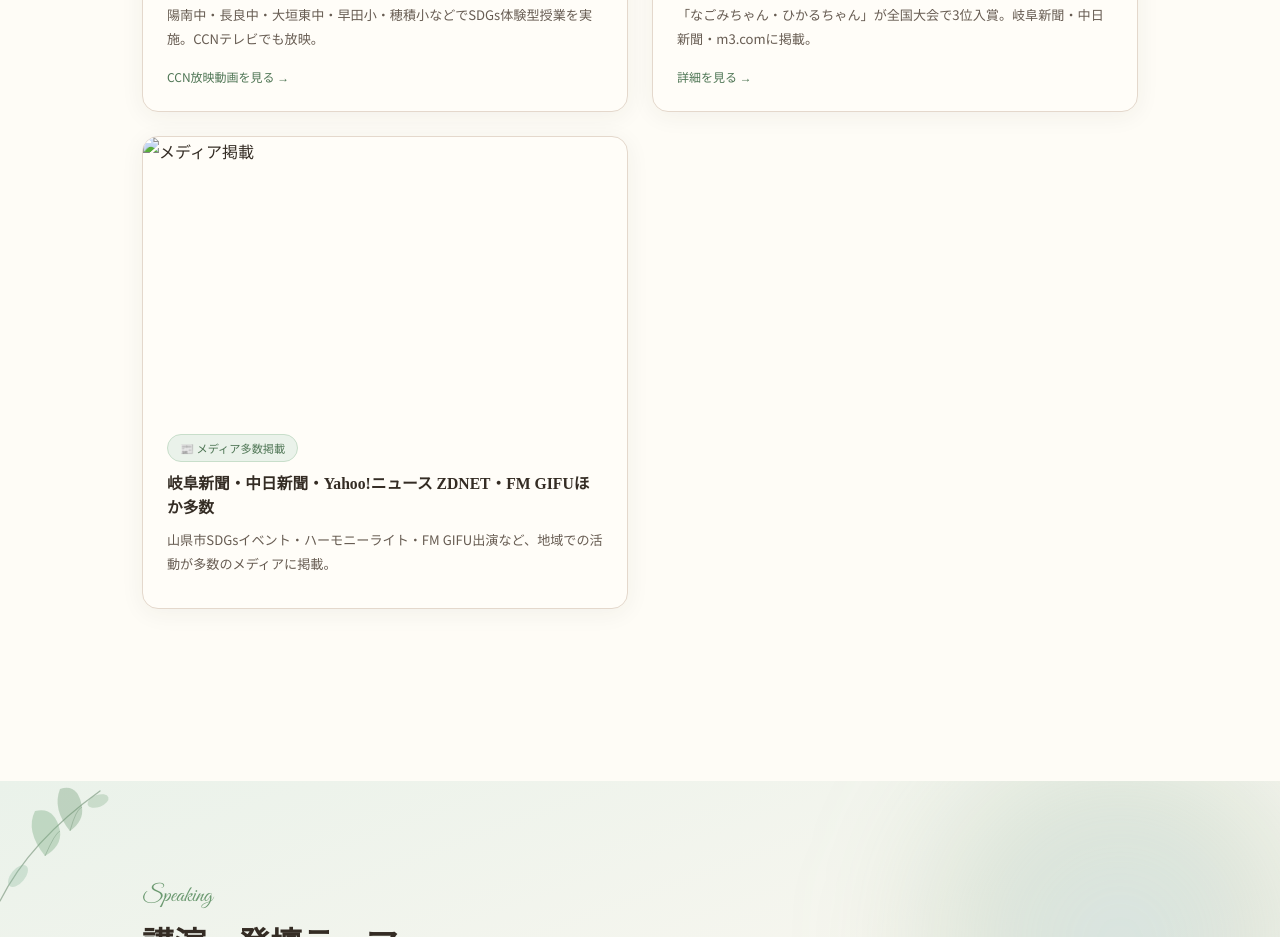
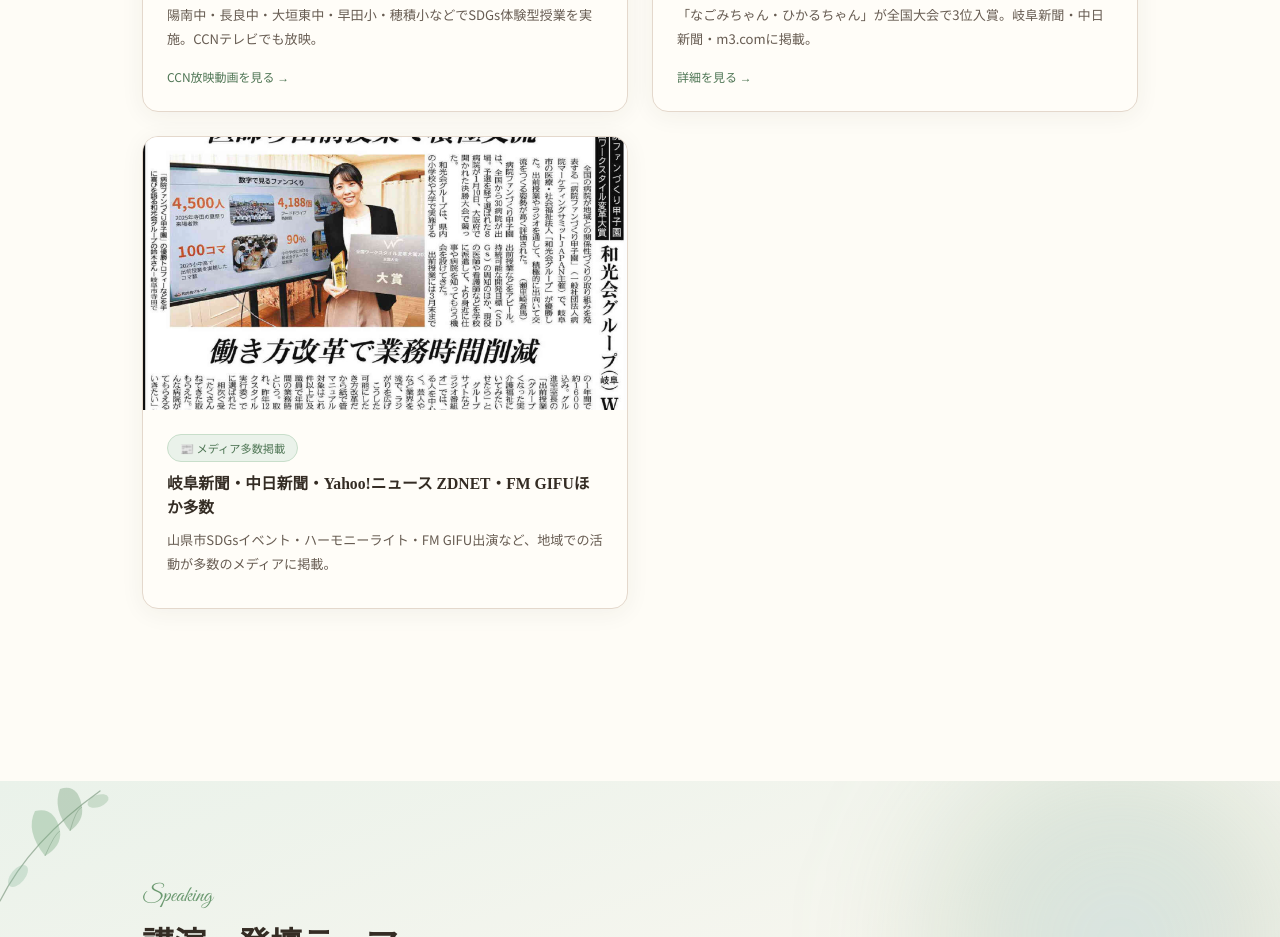
Before and after one commit to suzuki0330/suzuki0330-floral, a plain HTML site: page index.html in a window 1280 px wide. Shown: the part 7320-8257 px from the top of the page. Drawn offline with nearby package versions, Linux system fonts and the light colour scheme; a web font is replaced by a local one.

Commit message:
mediakeisai画像の拡張子を .jpg→.png に修正

```diff
--- a/index.html
+++ b/index.html
@@ -1037,7 +1037,7 @@
       <div class="achiev-cards">
         <div class="achiev-card"><img src="images/achiev-school.jpg" alt="SDGs出前授業" class="achiev-photo" style="object-position:center 40%;"><div class="achiev-body"><span class="achiev-badge">📚 出前授業</span><h3 class="achiev-title">SDGs出前授業 岐阜市立陽南中学校ほか</h3><p class="achiev-desc">陽南中・長良中・大垣東中・早田小・穂積小などでSDGs体験型授業を実施。CCNテレビでも放映。</p><a href="https://www.youtube.com/watch?v=b_yGFeBEt1A" target="_blank" rel="noopener noreferrer" class="achiev-link">CCN放映動画を見る →</a></div></div>
         <div class="achiev-card"><img src="images/media-gifu-2024.png" alt="ゆるキャラ総選挙" class="achiev-photo" style="object-position:top;"><div class="achiev-body"><span class="achiev-badge">🥉 全国3位</span><h3 class="achiev-title">病院ゆるキャラ総選挙2024 全国3位</h3><p class="achiev-desc">「なごみちゃん・ひかるちゃん」が全国大会で3位入賞。岐阜新聞・中日新聞・m3.comに掲載。</p><a href="https://www.wakokai.or.jp/news/news/p12901/" target="_blank" rel="noopener noreferrer" class="achiev-link">詳細を見る →</a></div></div>
-        <div class="achiev-card"><img src="images/mediakeisai.jpg" alt="メディア掲載" class="achiev-photo"><div class="achiev-body"><span class="achiev-badge">📰 メディア多数掲載</span><h3 class="achiev-title">岐阜新聞・中日新聞・Yahoo!ニュース ZDNET・FM GIFUほか多数</h3><p class="achiev-desc">山県市SDGsイベント・ハーモニーライト・FM GIFU出演など、地域での活動が多数のメディアに掲載。</p></div></div>
+        <div class="achiev-card"><img src="images/mediakeisai.png" alt="メディア掲載" class="achiev-photo"><div class="achiev-body"><span class="achiev-badge">📰 メディア多数掲載</span><h3 class="achiev-title">岐阜新聞・中日新聞・Yahoo!ニュース ZDNET・FM GIFUほか多数</h3><p class="achiev-desc">山県市SDGsイベント・ハーモニーライト・FM GIFU出演など、地域での活動が多数のメディアに掲載。</p></div></div>
       </div>
     </div>
   </div>
```
